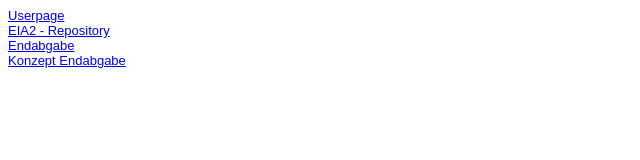
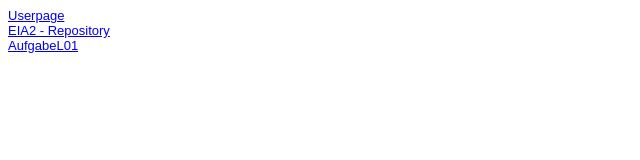
Before and after one commit to Ljubaska/Ljubaska.github.io, a plain HTML site: page steckbrief/steckbrief.htm in a window 1280 px wide. Shown: the whole page, without its empty margins (0-640 px from the left). Drawn offline with Linux system fonts and the light colour scheme.

Commit message:
steckbrief

```diff
--- a/steckbrief/steckbrief.htm
+++ b/steckbrief/steckbrief.htm
@@ -15,8 +15,8 @@ body {
 	<a href="https://ljubaska.github.io/userpage.html" target="_blank">Userpage</a><br>
 	<a href="https://github.com/Ljubaska/EIA2SS" target="_blank">EIA2 - Repository</a>
 	<br>
-	<a href="https://ljubaska.github.io/Ljubaska.github.io/Endabgabe/Abschlussaufgabe.html" target="_blank">Endabgabe</a><br>
-	<a href="https://ljubaska.github.io/Konzept%20Endabgabe.pdf" target="_blank">Konzept Endabgabe</a><br>
+	<a href="https://github.com/Ljubaska/EIA2SS/blob/master/AufgabeL01/AufgabeL01Boxes.pdf" target="_blank">AufgabeL01</a><br>
+
 
 
 </body>
```
